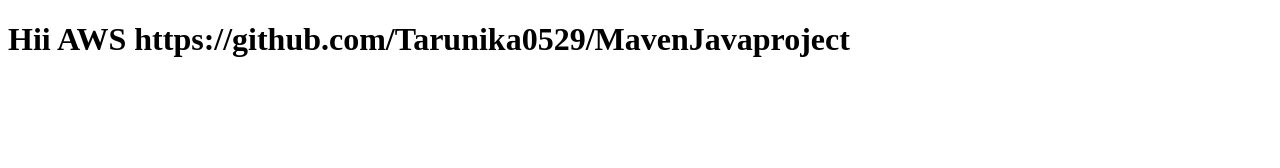
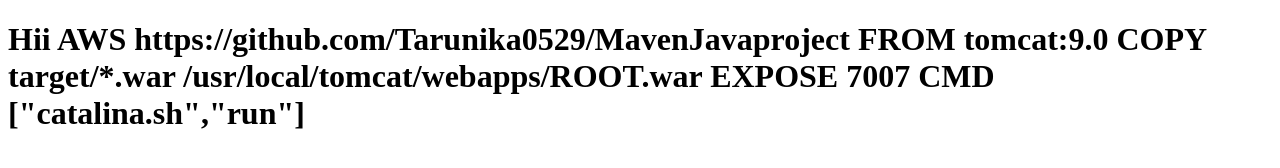
Before and after one commit to Akshaya7032/project, a plain HTML site: page index.html in a window 1280 px wide. Drawn offline with Linux system fonts and the light colour scheme.

Commit message:
Update header with Dockerfile instructions

```diff
--- a/index.html
+++ b/index.html
@@ -6,6 +6,10 @@
     <title>Document</title>
 </head>
 <body>
-    <h1>Hii AWS https://github.com/Tarunika0529/MavenJavaproject</h1>
+    <h1>Hii AWS https://github.com/Tarunika0529/MavenJavaproject
+    FROM tomcat:9.0
+COPY target/*.war /usr/local/tomcat/webapps/ROOT.war
+EXPOSE 7007
+CMD ["catalina.sh","run"]</h1>
 </body>
 </html>
```
